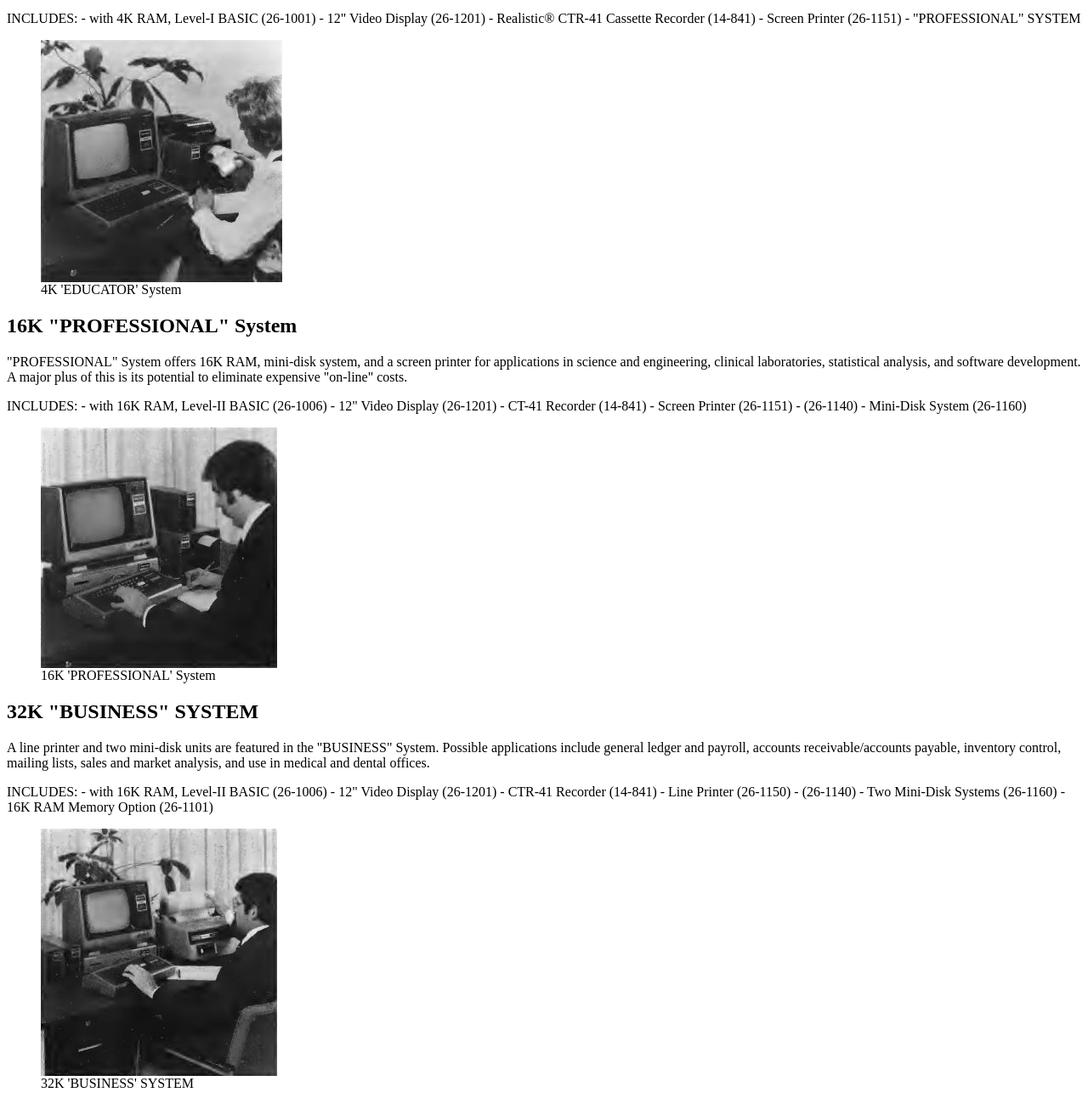
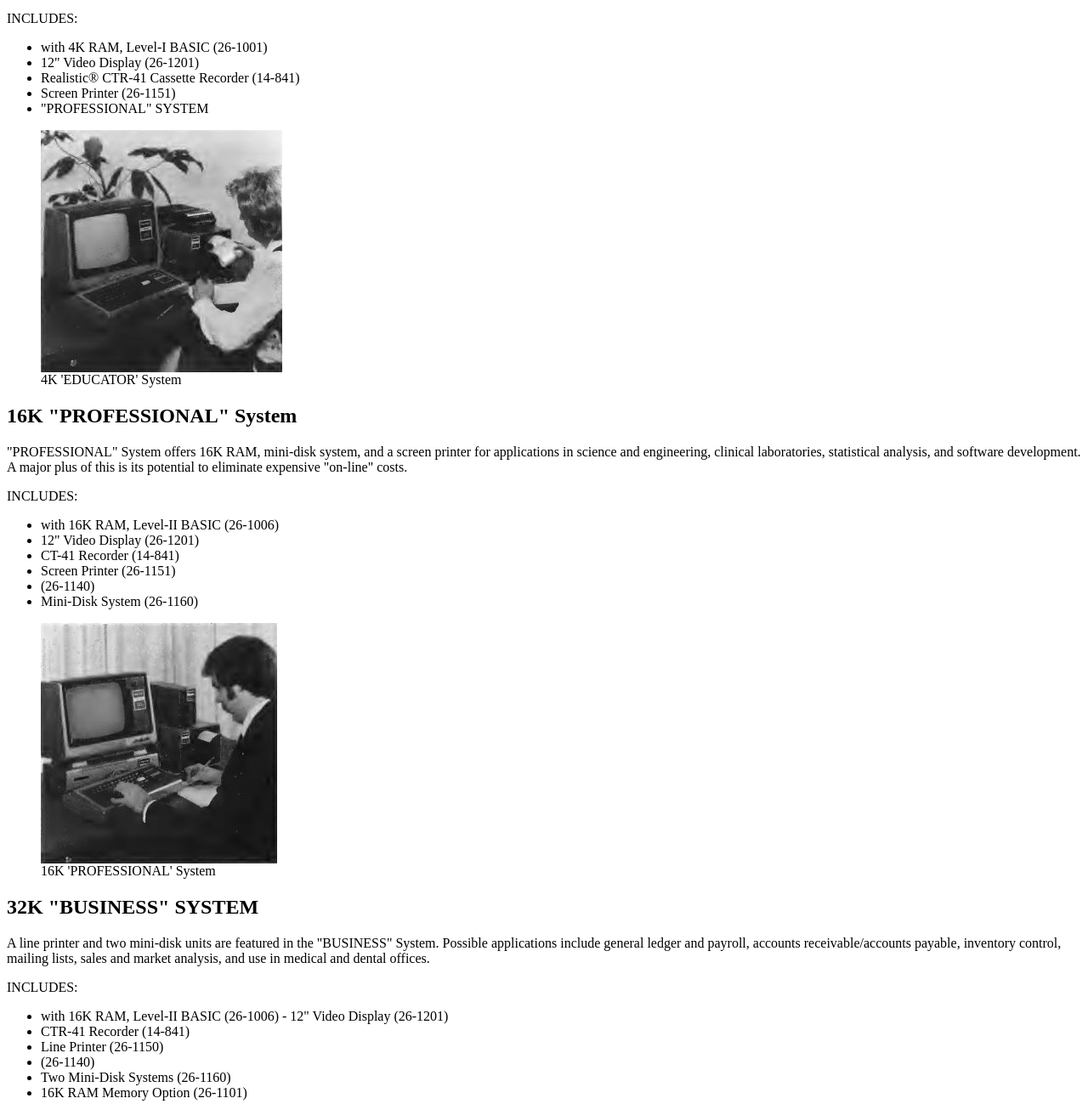
Before and after one commit to DITAWriter/LwDITA_Code_Samples, a plain HTML site: page TRS-80 Expansion Module (HDITA - With Keys)/three_expanded_systems.html in a window 1280 px wide. Shown: the part 152-1451 px from the top of the page at 85% size. Drawn offline with Linux system fonts and the light colour scheme; grey boxes are pictures that could not be loaded.

Commit message:
Update three_expanded_systems.html
Forgot to convert Markdown dashes to ul/li. Fixed.

```diff
--- a/TRS-80 Expansion Module (HDITA - With Keys)/three_expanded_systems.html
+++ b/TRS-80 Expansion Module (HDITA - With Keys)/three_expanded_systems.html
@@ -11,10 +11,15 @@
         <p>The "EDUCATOR" System includes our screen printer for a "hard copy" computing system
             useful in keeping track of household records and point-of-sale receipts. In addition,
             the "EDUCATOR" is ideally suited for computer-assisted instruction programs. </p>
-        <p>INCLUDES: - <span data-keyref="computer_model"></span> with 4K RAM, Level-I BASIC
-            (26-1001) - 12" Video Display (26-1201) - Realistic® CTR-41 Cassette Recorder (14-841) -
-                <span data-keyref="computer_model"></span> Screen Printer (26-1151) - <span
-                data-keyref="computer_model"></span> "PROFESSIONAL" SYSTEM</p>
+        <p>INCLUDES: </p>
+        <ul>
+            <li><span data-keyref="computer_model"></span> with 4K RAM, Level-I BASIC (26-1001)</li>
+            <li>12" Video Display (26-1201)</li>
+            <li>Realistic® CTR-41 Cassette Recorder (14-841)</li>
+            <li>
+                <span data-keyref="computer_model"></span> Screen Printer (26-1151)</li>
+            <li><span data-keyref="computer_model"></span> "PROFESSIONAL" SYSTEM</li>
+        </ul>
         <figure><img src="images/educator_system.jpg" alt="4K 'EDUCATOR' System" /><figcaption>4K
                 'EDUCATOR' System</figcaption></figure>
         <h2>16K "PROFESSIONAL" System</h2>
@@ -22,12 +27,17 @@
             applications in science and engineering, clinical laboratories, statistical analysis,
             and software development. A major plus of this is its potential to eliminate expensive
             "on-line" costs. </p>
-        <p>INCLUDES: - <span data-keyref="computer_model"></span> with 16K RAM, Level-II BASIC
-            (26-1006) - 12" Video Display (26-1201) - CT-41 Recorder (14-841) - <span
-                data-keyref="computer_model"></span> Screen Printer (26-1151) - <span
-                data-keyref="computer_model"></span>
-            <span data-keyref="peripheral_name"></span> (26-1140) - <span
-                data-keyref="computer_model"></span> Mini-Disk System (26-1160)</p>
+        <p>INCLUDES:</p>
+        <ul>
+            <li><span data-keyref="computer_model"></span> with 16K RAM, Level-II BASIC
+                (26-1006)</li>
+            <li>12" Video Display (26-1201)</li>
+            <li>CT-41 Recorder (14-841)</li>
+            <li><span data-keyref="computer_model"></span> Screen Printer (26-1151)</li>
+            <li><span data-keyref="computer_model"></span>
+                <span data-keyref="peripheral_name"></span> (26-1140)</li>
+            <li><span data-keyref="computer_model"></span> Mini-Disk System (26-1160)</li>
+        </ul>
         <figure><img src="images/professional_system.jpg" alt="16K 'PROFESSIONAL' System"
                  /><figcaption>16K 'PROFESSIONAL' System</figcaption></figure>
         <h2>32K "BUSINESS" SYSTEM</h2>
@@ -35,13 +45,17 @@
             applications include general ledger and payroll, accounts receivable/accounts payable,
             inventory control, mailing lists, sales and market analysis, and use in medical and
             dental offices. </p>
-        <p>INCLUDES: - <span data-keyref="computer_model"></span> with 16K RAM, Level-II BASIC
-            (26-1006) - 12" Video Display (26-1201) - CTR-41 Recorder (14-841) - <span
-                data-keyref="computer_model"></span> Line Printer (26-1150) - <span
-                data-keyref="computer_model"></span>
-            <span data-keyref="peripheral_name"></span> (26-1140) - Two <span
-                data-keyref="computer_model"></span> Mini-Disk Systems (26-1160) - 16K RAM Memory
-            Option (26-1101)</p>
+        <p>INCLUDES:</p>
+        <ul>
+            <li><span data-keyref="computer_model"></span> with 16K RAM, Level-II BASIC (26-1006) -
+                12" Video Display (26-1201)</li>
+            <li>CTR-41 Recorder (14-841)</li>
+            <li><span data-keyref="computer_model"></span> Line Printer (26-1150)</li>
+            <li><span data-keyref="computer_model"></span>
+                <span data-keyref="peripheral_name"></span> (26-1140)</li>
+            <li>Two <span data-keyref="computer_model"></span> Mini-Disk Systems (26-1160)</li>
+            <li>16K RAM Memory Option (26-1101)</li>
+        </ul>
         <figure><img src="images/business_system.jpg" alt="32K 'BUSINESS' SYSTEM" />
             <figcaption>32K 'BUSINESS' SYSTEM</figcaption></figure>
         <p>For more information, please see our instructive video about the <span
```
